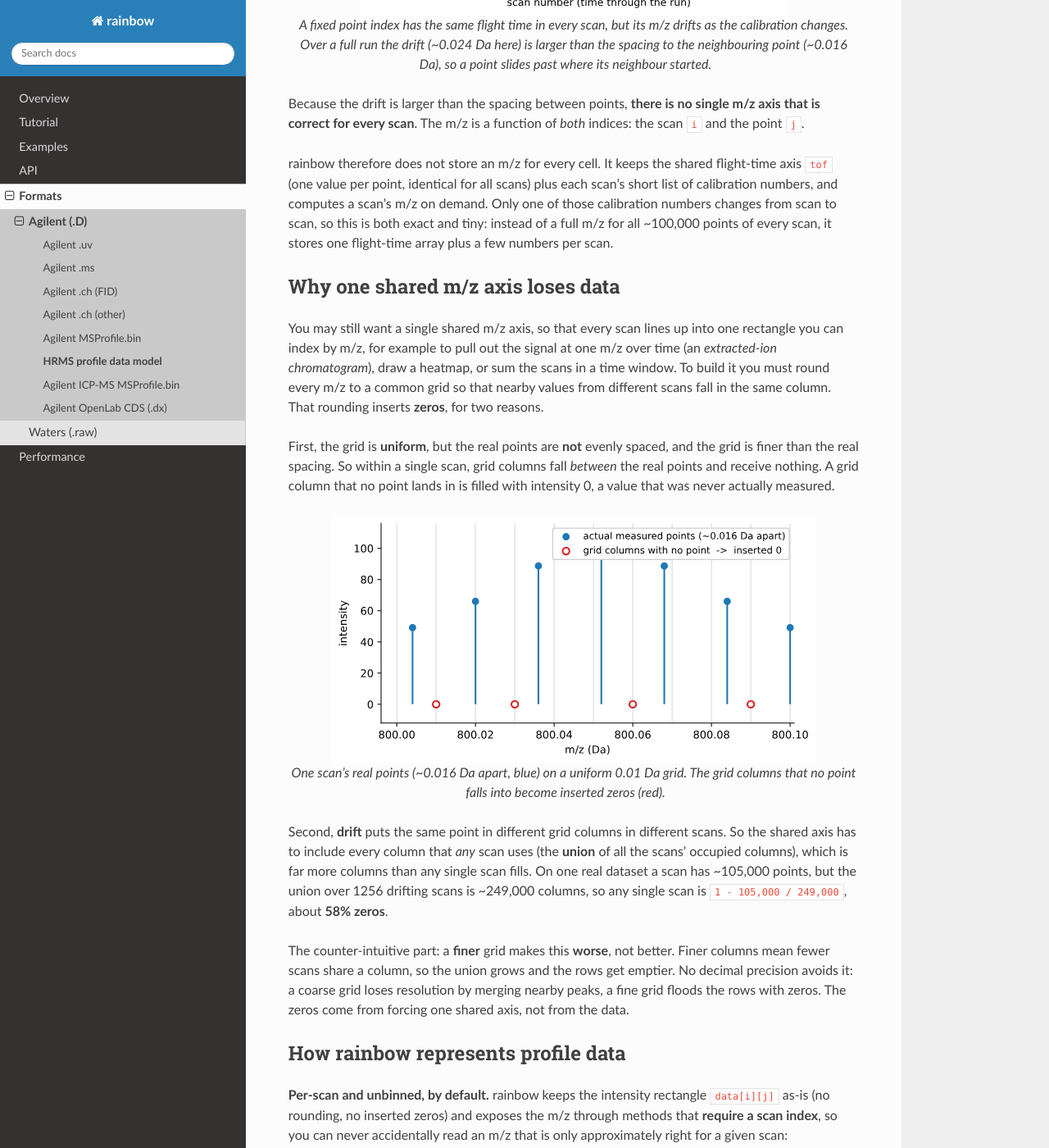
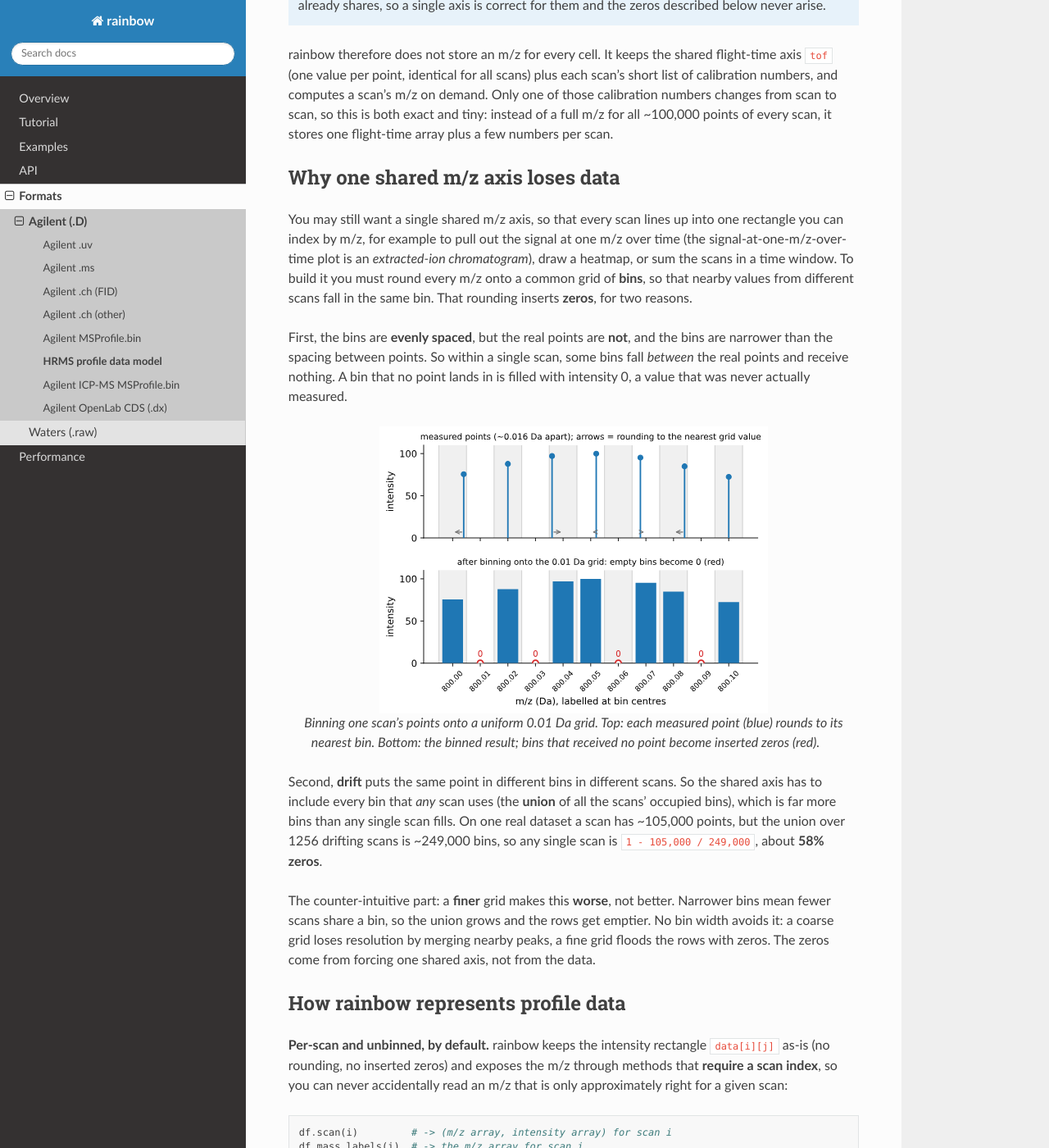
Before and after one commit to evanyeyeye/rainbow, a Sphinx documentation site: the page built from docs/source/agilent/hrms_data_model.rst, in a window 1280 px wide and 1400 px high, scrolled down 1909 px. Shown: the whole window at 82% size. Built offline with Sphinx 7.4.7 and the Read the Docs theme 3.1.0, drawn with Linux system fonts in a browser that asks for light colours; some of the changed text lies outside the part shown.

Commit message:
docs: revise HRMS page after second clarity review
- Redesign the zeros figure to actually show binning: a top panel of the
  measured points with arrows rounding each to its nearest bin, and a bottom
  panel of the binned result where empty bins become red zeros. Bins are drawn
  as visible shaded intervals, not invisible lines.
- Separate the general principle (a per-scan m/z axis cannot share one grid)
  from the TOF mechanism, and add a note that unit-resolution instruments
  (e.g. a triple quadrupole) share one grid and are out of scope.
- Fix the drift figure's unreadable axis offset by plotting the shift from the
  start, with a spacing arrow for comparison; define drift in one sentence.
- Fix a wrong claim (0.024 Da drift 'rarely crosses a 0.01 Da bin boundary');
  call it a compromise instead. Use 'bin' consistently for the grid (reserving
  'column' for the rectangle). Gloss Da, m/z, and nominal mass. Shrink figures.

Co-Authored-By: Claude Opus 4.8 (1M context) <noreply@anthropic.com>

```diff
--- a/docs/source/agilent/figures/make_figures.py
+++ b/docs/source/agilent/figures/make_figures.py
@@ -18,7 +18,7 @@ import matplotlib.pyplot as plt
 from matplotlib.patches import Rectangle
 
 HERE = os.path.dirname(os.path.abspath(__file__))
-BLUE, RED, GREY = "#1f77b4", "#d62728", "#999999"
+BLUE, RED = "#1f77b4", "#d62728"
 
 
 def _save(fig, name):
@@ -28,84 +28,116 @@ def _save(fig, name):
 
 def data_rectangle():
     """ The intensities form a clean (scans x points) rectangle. """
-    fig, ax = plt.subplots(figsize=(6.4, 2.8))
+    fig, ax = plt.subplots(figsize=(5.0, 2.2))
     ncol, nrow = 5, 3
     for r in range(nrow):
         for c in range(ncol):
             ax.add_patch(Rectangle((c, -r), 1, 1, fill=False, edgecolor="0.5"))
             txt = r"$\cdots$" if c == ncol - 1 else f"$I_{{{r}{c}}}$"
             ax.text(c + 0.5, -r + 0.5, txt, ha="center", va="center",
-                    fontsize=12)
-    # j increases to the right, i increases downward.
-    ax.annotate("point index j", xy=(ncol, 1.25), xytext=(0, 1.25),
-                ha="left", va="center", fontsize=10,
+                    fontsize=11)
+    ax.annotate("point index j", xy=(ncol, 1.2), xytext=(0, 1.2),
+                ha="left", va="center", fontsize=9,
                 arrowprops=dict(arrowstyle="->", color="0.3"))
-    ax.annotate("scan index i", xy=(-0.45, -nrow + 1), xytext=(-0.45, 1),
-                ha="center", va="bottom", rotation=90, fontsize=10,
+    ax.annotate("scan index i", xy=(-0.4, -nrow + 1), xytext=(-0.4, 1),
+                ha="center", va="bottom", rotation=90, fontsize=9,
                 arrowprops=dict(arrowstyle="->", color="0.3"))
-    ax.text(ncol / 2, -nrow - 0.35,
+    ax.text(ncol / 2, -nrow - 0.3,
             r"each cell is one intensity, $\mathrm{data}[i][j]$",
-            ha="center", va="top", fontsize=10)
-    ax.set_xlim(-1.1, ncol + 0.2)
-    ax.set_ylim(-nrow - 0.9, 1.7)
+            ha="center", va="top", fontsize=9)
+    ax.set_xlim(-1.0, ncol + 0.2)
+    ax.set_ylim(-nrow - 0.8, 1.6)
     ax.set_aspect("equal")
     ax.axis("off")
     _save(fig, "data_rectangle.svg")
 
 
 def mz_drift():
-    """ The m/z of a fixed point index drifts across the run, by more than the
-    spacing between neighbouring points. """
-    fig, ax = plt.subplots(figsize=(6.4, 3.2))
+    """ The m/z assigned to a fixed point index drifts across the run, by more
+    than the spacing between neighbouring points. Plotted as a change from the
+    start, to avoid an unreadable axis offset. """
+    fig, ax = plt.subplots(figsize=(5.8, 3.0))
     scans = np.arange(0, 1256)
-    # A fixed point index: same flight time every scan, m/z drifts ~0.024 Da.
-    mz0 = 1556.359
-    mz = mz0 - 0.024 * (scans / scans.max())
-    ax.plot(scans, mz, color=BLUE, lw=2,
-            label="m/z of one fixed point index")
-    # Shade a band one point-spacing tall, to compare drift against spacing.
-    spacing = 0.016
-    ax.axhspan(mz[-1], mz[-1] + spacing, color=GREY, alpha=0.30,
-               label="spacing to the neighbouring point (~0.016 Da)")
-    ax.annotate("", xy=(1255, mz[-1]), xytext=(1255, mz[0]),
+    drift = -0.024 * (scans / scans.max())          # shift from the start
+    ax.plot(scans, drift, color=BLUE, lw=2)
+    ax.axhline(0, color="0.75", lw=0.8)
+
+    # Right: total drift over the run.
+    ax.annotate("", xy=(1255, drift[-1]), xytext=(1255, 0),
                 arrowprops=dict(arrowstyle="<->", color=RED))
-    ax.text(1180, (mz[0] + mz[-1]) / 2, "drift\n~0.024 Da",
-            color=RED, ha="right", va="center", fontsize=10)
+    ax.text(1235, drift[-1] / 2, "drift\n~0.024 Da",
+            color=RED, ha="right", va="center", fontsize=9)
+    # Left: the spacing to the neighbouring point, for comparison.
+    ax.annotate("", xy=(45, -0.016), xytext=(45, 0),
+                arrowprops=dict(arrowstyle="<->", color="0.4"))
+    ax.text(80, -0.008, "spacing between\nneighbouring points\n~0.016 Da",
+            color="0.3", ha="left", va="center", fontsize=8)
+
     ax.set_xlabel("scan number (time through the run)")
-    ax.set_ylabel("m/z (Da)")
-    ax.legend(loc="lower left", fontsize=9, framealpha=0.9)
+    ax.set_ylabel("m/z shift from the start (Da)")
+    ax.set_title("one fixed point index (starts at m/z ~ 1556.36)", fontsize=9)
+    ax.set_ylim(-0.030, 0.004)
+    ax.set_xlim(-30, 1300)
     ax.spines[["top", "right"]].set_visible(False)
     _save(fig, "mz_drift.svg")
 
 
 def shared_grid_zeros():
-    """ Forcing one scan's real points onto a uniform grid leaves empty grid
-    columns, which become inserted zeros. """
-    fig, ax = plt.subplots(figsize=(7.0, 3.4))
-    lo, hi = 800.00, 800.105
-    grid = np.round(np.arange(lo, hi, 0.01), 2)        # uniform 0.01 Da grid
-    pts = np.arange(lo + 0.004, hi, 0.016)             # real points, ~0.016 apart
-    inten = 40 + 60 * np.exp(-((pts - 800.052) / 0.035) ** 2)
+    """ Binning one scan's real points onto a uniform grid: each point rounds to
+    its nearest bin, and bins that receive no point become inserted zeros. """
+    fig, (ax1, ax2) = plt.subplots(
+        2, 1, figsize=(6.4, 4.2), sharex=True,
+        gridspec_kw=dict(hspace=0.35))
 
-    # Each real point rounds to its nearest grid column; the rest stay empty.
-    hit = np.unique(np.round((pts - grid[0]) / 0.01).astype(int))
-    empty = np.array([c for c in range(len(grid)) if c not in hit])
+    base = 800.0
+    centers = np.round(base + 0.01 * np.arange(11), 2)      # 800.00 .. 800.10
+    edges = np.round(np.append(centers - 0.005, centers[-1] + 0.005), 3)
+    pts = base + 0.004 + 0.016 * np.arange(7)               # measured points
+    inten = 45 + 55 * np.exp(-((pts - 800.05) / 0.06) ** 2)
+    snap = np.round((pts - base) / 0.01).astype(int)        # nearest bin index
+    filled = {int(s): inten[k] for k, s in enumerate(snap)}
 
-    for g in grid:                                     # the uniform grid
-        ax.axvline(g, color="0.88", lw=1, zorder=0)
-    ax.vlines(pts, 0, inten, color=BLUE, lw=1.6, zorder=2)
-    ax.scatter(pts, inten, s=34, color=BLUE, zorder=3,
-               label="actual measured points (~0.016 Da apart)")
-    ax.scatter(grid[empty], np.zeros(len(empty)), s=42, facecolors="white",
-               edgecolors=RED, linewidths=1.6, zorder=3,
-               label="grid columns with no point  ->  inserted 0")
+    def draw_bins(ax):
+        for k in range(len(centers)):
+            if k % 2 == 0:
+                ax.axvspan(edges[k], edges[k + 1], color="0.94", zorder=0)
+        for e in edges:
+            ax.axvline(e, color="0.8", lw=0.7, zorder=0)
 
-    ax.set_xlabel("m/z (Da)")
-    ax.set_ylabel("intensity")
-    ax.set_ylim(-12, 116)
-    ax.set_xlim(lo - 0.004, hi - 0.004)
-    ax.legend(loc="upper right", fontsize=9, framealpha=0.95)
-    ax.spines[["top", "right"]].set_visible(False)
+    # Top: the real measured points, with an arrow showing the rounding.
+    draw_bins(ax1)
+    ax1.vlines(pts, 0, inten, color=BLUE, lw=1.6, zorder=3)
+    ax1.scatter(pts, inten, s=28, color=BLUE, zorder=4)
+    for k, p in enumerate(pts):
+        c = centers[snap[k]]
+        if abs(p - c) > 5e-4:
+            ax1.annotate("", xy=(c, 7), xytext=(p, 7),
+                         arrowprops=dict(arrowstyle="->", color="0.45", lw=1))
+    ax1.set_ylim(0, 110)
+    ax1.set_ylabel("intensity")
+    ax1.set_title("measured points (~0.016 Da apart); arrows = rounding to the "
+                  "nearest grid value", fontsize=9)
+
+    # Bottom: the binned result. Filled bins get the intensity; empty bins -> 0.
+    draw_bins(ax2)
+    for k in range(len(centers)):
+        if k in filled:
+            ax2.bar(centers[k], filled[k], width=0.0075, color=BLUE, zorder=3)
+        else:
+            ax2.scatter([centers[k]], [0], s=40, facecolors="white",
+                        edgecolors=RED, linewidths=1.5, zorder=4)
+            ax2.annotate("0", (centers[k], 0), textcoords="offset points",
+                         xytext=(0, 7), ha="center", color=RED, fontsize=9)
+    ax2.set_ylim(0, 110)
+    ax2.set_ylabel("intensity")
+    ax2.set_title("after binning onto the 0.01 Da grid: empty bins become 0 "
+                  "(red)", fontsize=9)
+    ax2.set_xlabel("m/z (Da), labelled at bin centres")
+    ax2.set_xticks(centers)
+    ax2.set_xticklabels([f"{c:.2f}" for c in centers], fontsize=8, rotation=45)
+
+    for ax in (ax1, ax2):
+        ax.spines[["top", "right"]].set_visible(False)
     _save(fig, "shared_grid_zeros.svg")
 
 
--- a/docs/source/agilent/hrms_data_model.rst
+++ b/docs/source/agilent/hrms_data_model.rst
@@ -13,7 +13,8 @@ A few terms first
 - **Scan**: one spectrum, measured at one instant during a run. A run is a
   sequence of scans, indexed by ``i`` (``i`` increases with time).
 - **Spectrum**: a curve of **intensity** (how much signal was seen) versus
-  **m/z** (the mass-related x-value, in daltons, ``Da``).
+  **m/z** (mass-to-charge ratio, the instrument's mass-like x-axis, measured in
+  daltons, ``Da``, a unit of mass).
 - **Point index** ``j``: within one scan the measured values are a list of
   length ``k``, indexed by ``j`` from ``0`` to ``k-1``.
 - **Profile vs. centroid**: a *profile* scan stores the whole curve (~100,000
@@ -28,7 +29,7 @@ For profile data the intensities line up into a 2-D array: one row per scan
 ``i``, one column per point ``j``.
 
 .. figure:: figures/data_rectangle.svg
-   :width: 80%
+   :width: 48%
    :align: center
 
    Each cell holds one intensity value, ``data[i][j]``.
@@ -38,29 +39,36 @@ So the *intensities* fit a normal table. The difficulty is the m/z.
 The m/z depends on the scan, not just the point
 -----------------------------------------------
 
-Every scan is sampled on the same raw instrument clock, the **time of flight**
-(TOF). Point ``j`` corresponds to the same flight-time value ``tof[j]`` in every
-scan, so column ``j`` is the *same physical measurement* in every row of the
-rectangle.
+The principle rainbow follows is general: **when a scan's m/z values are not
+reproducible from one scan to the next, no single m/z axis is correct for every
+scan.** The m/z is then a function of *both* indices, the scan ``i`` and the
+point ``j``, and (next section) forcing every scan onto one shared axis loses
+data.
 
-To turn a flight time into an m/z, the instrument uses a few fitted numbers
-called a **calibration**. Because instrument conditions change slowly during a
-run, the calibration is re-fit for each scan and shifts over time; this shift is
-called **drift**. The consequence is that the *same* point ``j`` is assigned a
-slightly *different* m/z in different scans.
+On the high-resolution **time-of-flight** (TOF) instruments this page is about,
+that is exactly what happens. Every scan is sampled on the same raw instrument
+clock, the flight time, so point ``j`` is the *same physical measurement*
+``tof[j]`` in every scan. But to turn a flight time into an m/z, the instrument
+uses a few fitted numbers, a **calibration**, and it re-fits that calibration for
+each scan. **Drift** is the slow change, over the course of a run, in the m/z
+that the calibration assigns to a fixed measurement. Because of it, the *same*
+point ``j`` is given a slightly *different* m/z in different scans.
 
 .. figure:: figures/mz_drift.svg
-   :width: 75%
+   :width: 62%
    :align: center
 
-   A fixed point index has the same flight time in every scan, but its m/z
-   drifts as the calibration changes. Over a full run the drift (~0.024 Da here)
-   is larger than the spacing to the neighbouring point (~0.016 Da), so a point
-   slides past where its neighbour started.
+   The m/z assigned to one fixed point index, plotted as the change from the
+   start of the run. The drift (~0.024 Da, red) is larger than the spacing to the
+   neighbouring point (~0.016 Da, grey), so the point's m/z slides past where its
+   neighbour started. There is no single m/z axis that fits every scan.
 
-Because the drift is larger than the spacing between points, **there is no single
-m/z axis that is correct for every scan**. The m/z is a function of *both*
-indices: the scan ``i`` and the point ``j``.
+.. note::
+
+   This applies to high-resolution profile data. **Unit-resolution instruments,
+   such as a triple quadrupole (QQQ), do not have this problem**: they report m/z
+   on a fixed grid that every scan already shares, so a single axis is correct
+   for them and the zeros described below never arise.
 
 rainbow therefore does not store an m/z for every cell. It keeps the shared
 flight-time axis ``tof`` (one value per point, identical for all scans) plus each
@@ -74,35 +82,36 @@ Why one shared m/z axis loses data
 
 You may still want a single shared m/z axis, so that every scan lines up into one
 rectangle you can index by m/z, for example to pull out the signal at one m/z
-over time (an *extracted-ion chromatogram*), draw a heatmap, or sum the scans in
-a time window. To build it you must round every m/z to a common grid so that
-nearby values from different scans fall in the same column. That rounding inserts
-**zeros**, for two reasons.
+over time (the signal-at-one-m/z-over-time plot is an *extracted-ion
+chromatogram*), draw a heatmap, or sum the scans in a time window. To build it you
+must round every m/z onto a common grid of **bins**, so that nearby values from
+different scans fall in the same bin. That rounding inserts **zeros**, for two
+reasons.
 
-First, the grid is **uniform**, but the real points are **not** evenly spaced,
-and the grid is finer than the real spacing. So within a single scan, grid
-columns fall *between* the real points and receive nothing. A grid column that no
-point lands in is filled with intensity 0, a value that was never actually
-measured.
+First, the bins are **evenly spaced**, but the real points are **not**, and the
+bins are narrower than the spacing between points. So within a single scan, some
+bins fall *between* the real points and receive nothing. A bin that no point
+lands in is filled with intensity 0, a value that was never actually measured.
 
 .. figure:: figures/shared_grid_zeros.svg
-   :width: 85%
+   :width: 68%
    :align: center
 
-   One scan's real points (~0.016 Da apart, blue) on a uniform 0.01 Da grid. The
-   grid columns that no point falls into become inserted zeros (red).
+   Binning one scan's points onto a uniform 0.01 Da grid. Top: each measured
+   point (blue) rounds to its nearest bin. Bottom: the binned result; bins that
+   received no point become inserted zeros (red).
 
-Second, **drift** puts the same point in different grid columns in different
-scans. So the shared axis has to include every column that *any* scan uses (the
-**union** of all the scans' occupied columns), which is far more columns than any
-single scan fills. On one real dataset a scan has ~105,000 points, but the union
-over 1256 drifting scans is ~249,000 columns, so any single scan is
-``1 - 105,000 / 249,000``, about **58% zeros**.
+Second, **drift** puts the same point in different bins in different scans. So the
+shared axis has to include every bin that *any* scan uses (the **union** of all
+the scans' occupied bins), which is far more bins than any single scan fills. On
+one real dataset a scan has ~105,000 points, but the union over 1256 drifting
+scans is ~249,000 bins, so any single scan is ``1 - 105,000 / 249,000``, about
+**58% zeros**.
 
 The counter-intuitive part: a **finer** grid makes this **worse**, not better.
-Finer columns mean fewer scans share a column, so the union grows and the rows
-get emptier. No decimal precision avoids it: a coarse grid loses resolution by
-merging nearby peaks, a fine grid floods the rows with zeros. The zeros come from
+Narrower bins mean fewer scans share a bin, so the union grows and the rows get
+emptier. No bin width avoids it: a coarse grid loses resolution by merging nearby
+peaks, a fine grid floods the rows with zeros. The zeros come from
 forcing one shared axis, not from the data.
 
 How rainbow represents profile data
@@ -145,18 +154,18 @@ different places that must not be confused:
    * - Per-scan m/z labels
      - 4 decimals
      - Sets only how many digits ``mass_labels(i)`` reports. Each scan keeps its
-       own labels, so rounding them never forces two scans to share a column; it
+       own labels, so rounding them never forces two scans to share a bin; it
        cannot create zeros or merge points. Four decimals reflects how precisely
        the instrument knows each mass.
    * - Opt-in shared grid
      - 0.01 Da
-     - The bin width of the projected matrix. 0.01 Da does not remove the zeros
-       (nothing does), but it is coarse enough that the ~0.024 Da drift rarely
-       crosses a bin boundary, while still keeping most real peaks apart.
+     - The bin width of the projected matrix. It does not remove the zeros
+       (nothing does); it is a common compromise, narrow enough to keep most real
+       peaks in separate bins, wide enough to keep the number of bins manageable.
 
-Do not round the shared grid to whole numbers (``prec=0``, "nominal mass"): that
-collapses every m/z to an integer and merges distinct high-resolution peaks. And
-do not make it very fine (such as 0.0001 Da): that is the zero-flooding case
+Do not round the shared grid to whole numbers (``prec=0``, "nominal mass", i.e.
+m/z rounded to the nearest integer): that merges distinct high-resolution peaks.
+And do not make it very fine (such as 0.0001 Da): that is the zero-flooding case
 above. The 4-decimal default belongs to the per-scan labels, not to the grid.
 
 A note on centroids
```
Also changed, not shown: docs/source/agilent/figures/data_rectangle.svg, docs/source/agilent/figures/mz_drift.svg, docs/source/agilent/figures/shared_grid_zeros.svg.
